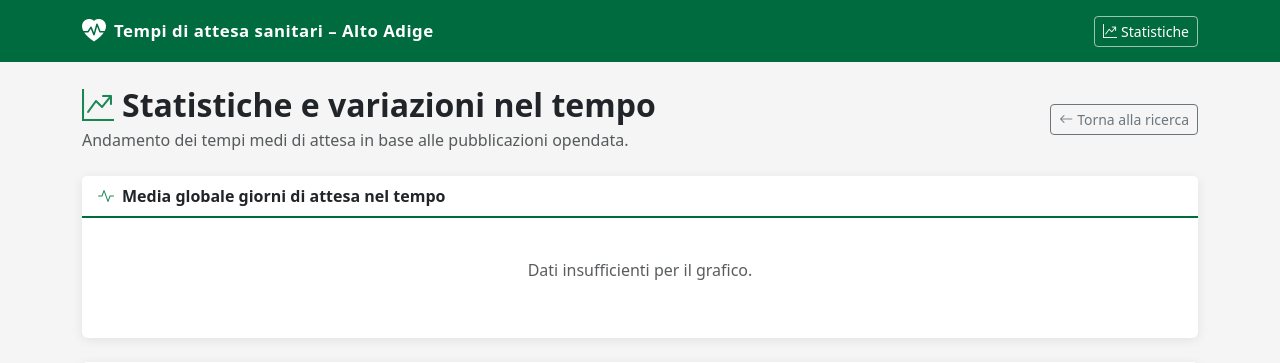
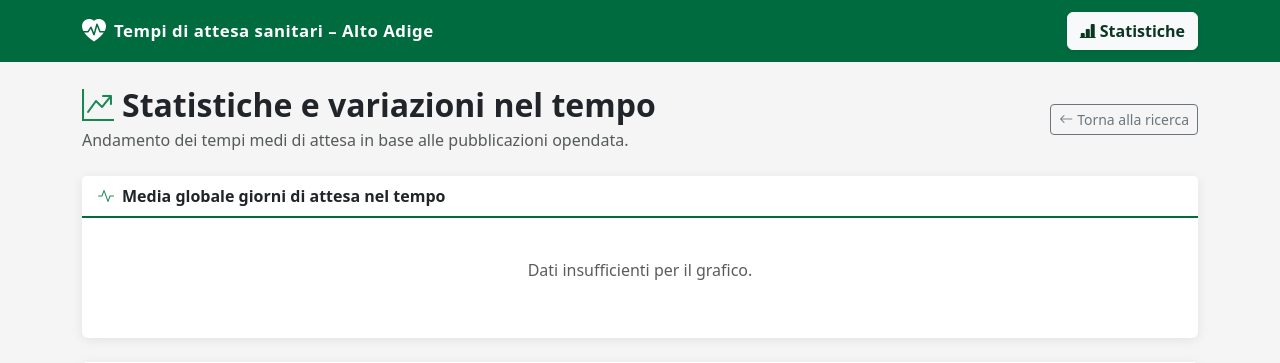
Before and after one commit to azuki-beans/attese, a Django app: page /statistiche/ in a window 1280 px wide. Shown: the top 363 px of the page. Run offline with Django 5.2, Linux system fonts and the light colour scheme; data that the repository does not hold is empty; parts of the project's set-up code (start-up, migrations or seed data) failed here and were passed over; some libraries are stand-ins or nearby versions.

Commit message:
Rende più visibile il bottone Statistiche nella navbar
Sfondo pieno bianco invece di outline trasparente, icona a barre più esplicita.

Co-Authored-By: Claude Sonnet 5 <noreply@anthropic.com>
Co-Authored-By: Claude Opus 5.5 <noreply@anthropic.com>

```diff
--- a/templates/base.html
+++ b/templates/base.html
@@ -60,8 +60,8 @@
         <span>Tempi di attesa sanitari – Alto Adige</span>
       </a>
       <div class="d-flex gap-2 align-items-center">
-        <a href="{% url 'statistics' %}" class="btn btn-outline-light btn-sm">
-          <i class="bi bi-graph-up-arrow me-1"></i>Statistiche
+        <a href="{% url 'statistics' %}" class="btn btn-light fw-semibold text-success-emphasis shadow-sm">
+          <i class="bi bi-bar-chart-line-fill me-1"></i>Statistiche
         </a>
       </div>
     </div>
```
Also changed, not shown: 1 other file.
